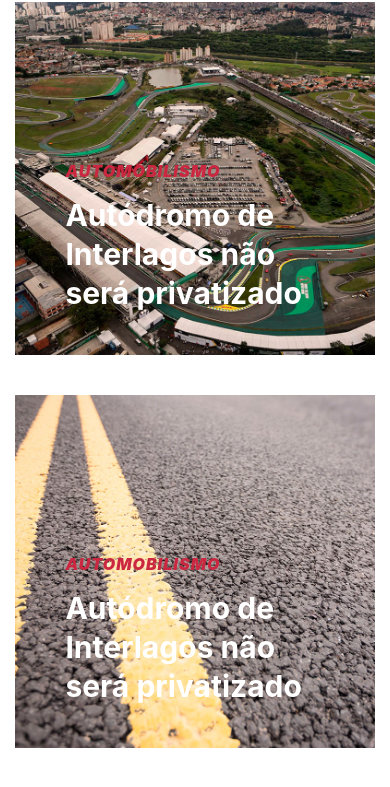
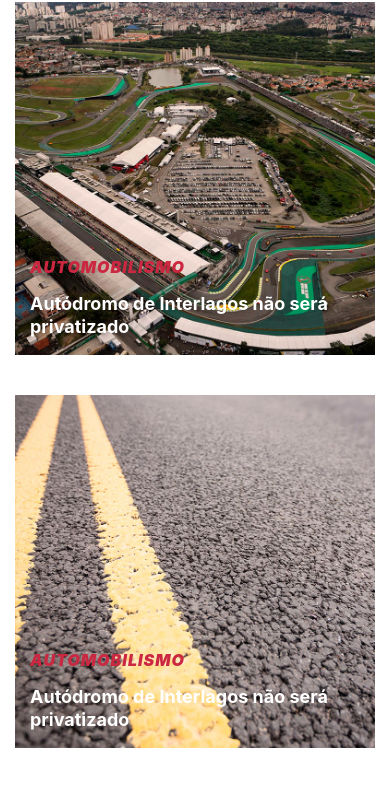
Before and after one commit to LEduard0/testes-casa, a website: page index.html in a window 390 px wide. Shown: the part 2040-2827 px from the top of the page. Drawn offline with nearby package versions, Linux system fonts and the light colour scheme; files whose address does not match are found by name.

Commit message:
direcao prev css

```diff
--- a/index.html
+++ b/index.html
@@ -8,6 +8,7 @@
     <link rel="stylesheet" href="src/css/carwash.css">
     <link rel="stylesheet" href="src/css/global.css">
     <link rel="stylesheet" href="src/css/structure.css">
+    <link rel="stylesheet" href="src/css/custom.css">
     <!-- Latest compiled and minified CSS -->
     <link rel="stylesheet" href="https://maxcdn.bootstrapcdn.com/bootstrap/4.3.1/css/bootstrap.min.css">
     <!-- jQuery library -->
--- a/src/css/custom.css
+++ b/src/css/custom.css
@@ -33,3 +33,11 @@
     filter: "alpha(opacity=100)";
     -ms-filter: "alpha(opacity=100)";
 }
+@media (max-width: 767px){
+    .trailer_box.plain .desc {
+        padding: 15px;
+    }
+    .trailer_box.plain .desc h2 {
+        font-size: large;
+    }
+}
```
